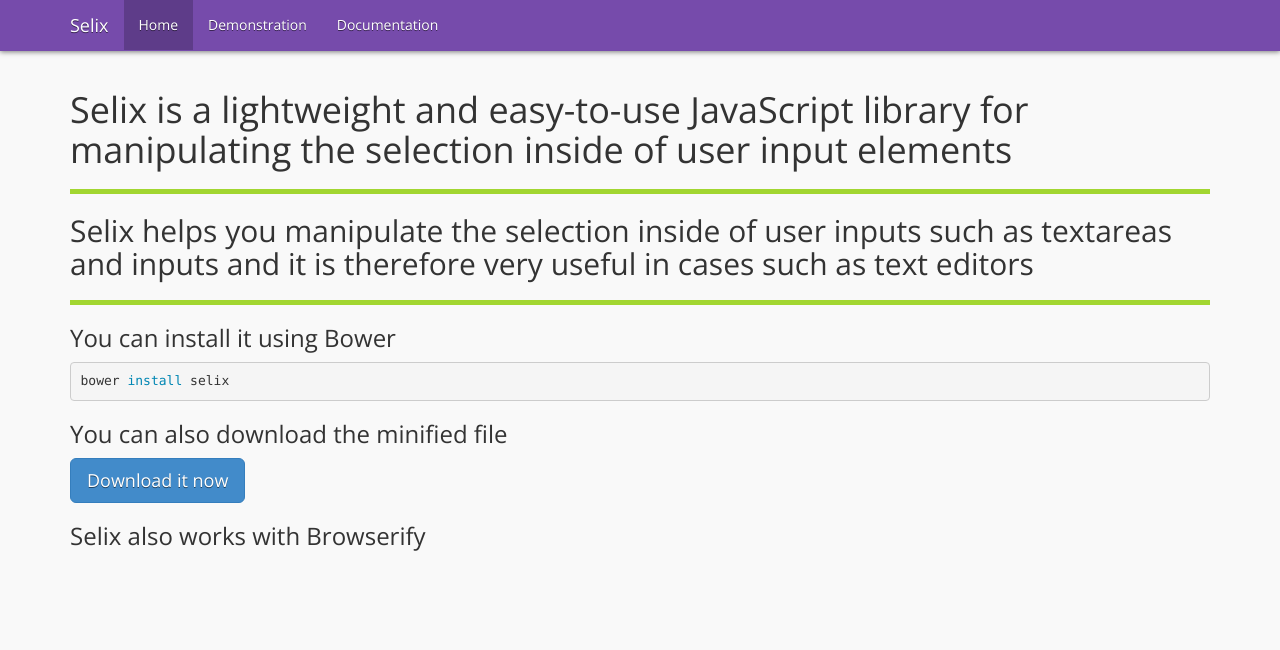
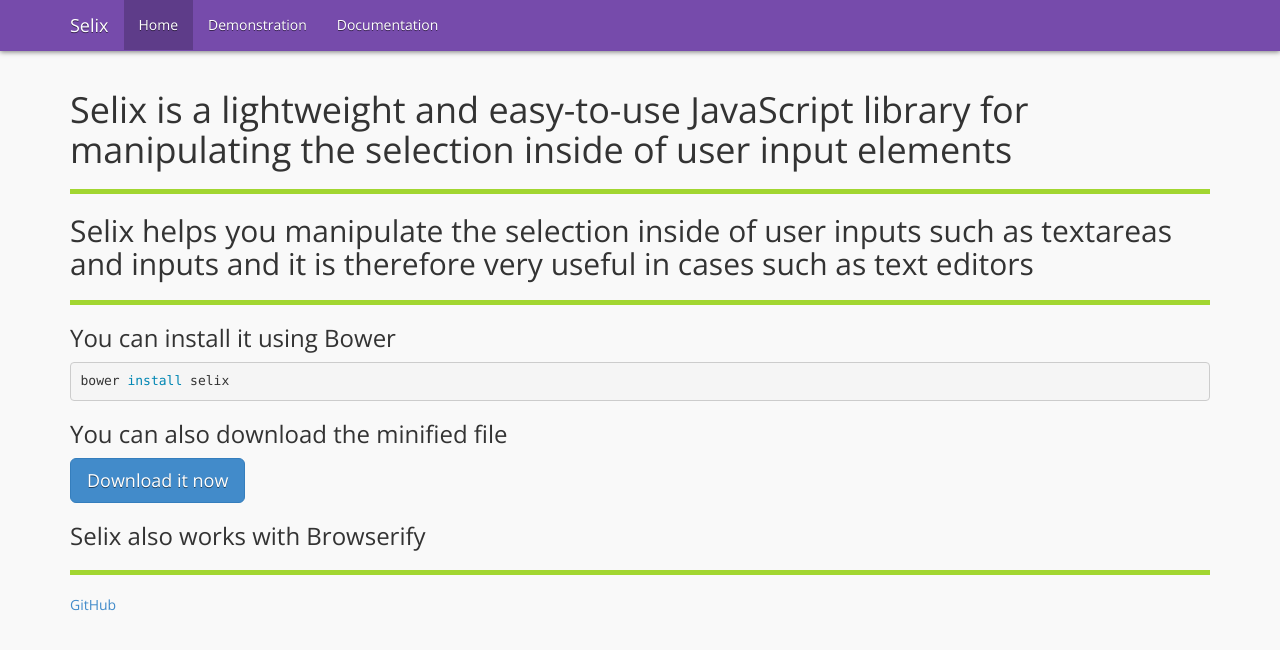
Before and after one commit to torjusti/selix, a Jekyll site: the page built from index.html, in a window 1280 px wide. Shown: the top 650 px of the page. Built offline with Jekyll 4.4.1, drawn with Linux system fonts in a browser that asks for light colours; nearby versions of some CDN libraries; Markdown is read by kramdown in place of the engine named in the settings.

Commit message:
Add GitHub link to index page.

```diff
--- a/index.html
+++ b/index.html
@@ -17,4 +17,6 @@
   <h3>You can also download the minified file</h3>
   <a download href="https://raw.github.com/Bilde/selix/master/lib/selix.min.js" class="btn btn-lg btn-primary">Download it now</a>
   <h3>Selix also works with Browserify</h3>
+  <hr>
+  <a href="https://github.com/Bilde/selix/">GitHub</a>
 </div>
```
